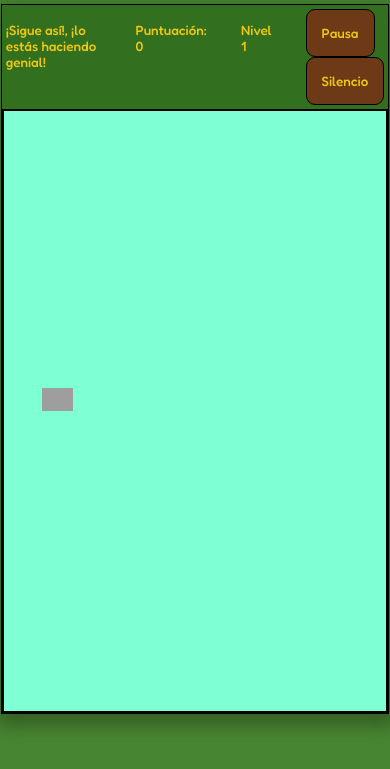
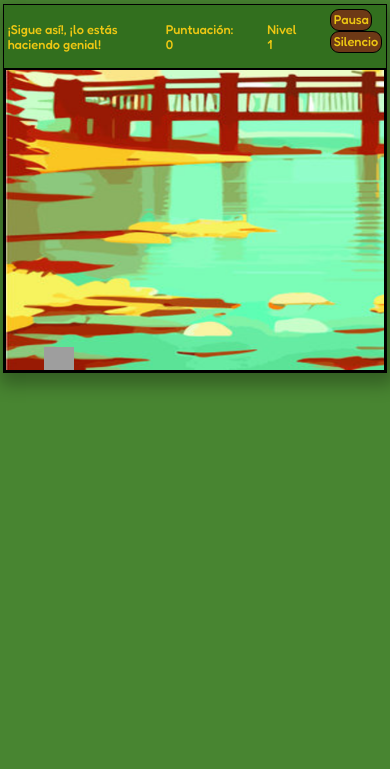
Before and after one commit to isaacmoyam/2223_2DAW_ECOCATCH, a PHP site: page /usuario/jugar/jugar.html in a window 390 px wide. Shown: the top 769 px of the page. Run offline with PHP 8.4, Linux system fonts and the light colour scheme; some web fonts are replaced; grey boxes are pictures that could not be loaded.

Commit message:
Vigesimo commit con cambios en el css de usuario para mejorar la pagina jugar y hacerla responsive

```diff
--- a/mockups/css/styleUsuario.css
+++ b/mockups/css/styleUsuario.css
@@ -239,7 +239,9 @@ form > input[type=submit] {
     border: 2px solid black;
     min-width: 96.8%;  /*96.% por que he tenido en cuenta el borde*/
     min-height: 600px;
-    background-color: aquamarine;
+    background-image: url("../img/fondoJuego.png");
+    background-size: cover;
+    background-repeat: no-repeat;
 }
 
 #gameContainer {
@@ -418,6 +420,10 @@ button.darkmode,
     #hud {
         gap: 24%;
     }
+
+    #ecocatch{
+        min-height: 900px;
+    }
 }
 
 @media (width <= 1804px) {
@@ -478,6 +484,9 @@ button.darkmode,
     #hud {
         gap:23%; /*Cambia el espacio */
     }
+    #ecocatch{
+        min-height: 500px;
+    }
 }
 
 @media (width <= 1206px) {
@@ -489,6 +498,9 @@ button.darkmode,
     /*pagina jugar*/
     #hud {
         gap:17%;
+    }
+    #botones > button{
+        padding: 10%;
     }
 
     /*pagina conocenos tamaño de la fuente*/
@@ -540,13 +552,18 @@ button.darkmode,
 
     /*pagina jugar*/
     #frame{
-        width: 99%;
+        width: 98%;
     }
-
     #hud {
         gap:15%;
         width:98%;
         font-size: 0.84em;
+    }
+    #ecocatch{
+        min-height: 400px;
+    }
+    #botones > button{
+        padding: 5%;
     }
 }
 
@@ -556,6 +573,9 @@ button.darkmode,
     #hud {
         gap:9%;
         width:98%;
-        font-size: 0.84em;
+        font-size: 0.8em;
+    }
+    #ecocatch{
+        min-height: 300px;
     }
 }
```
Also changed, not shown: mockups/img/fondoJuego.png (added).
